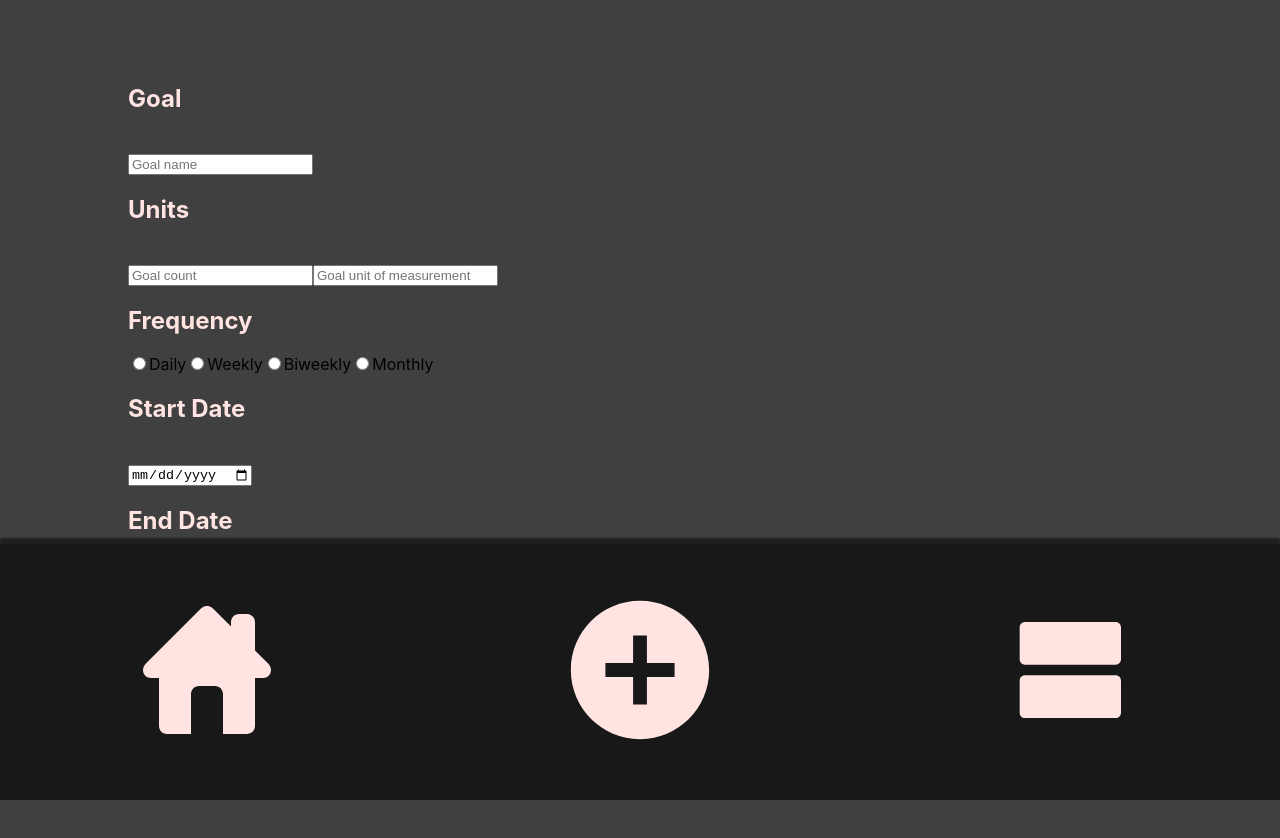
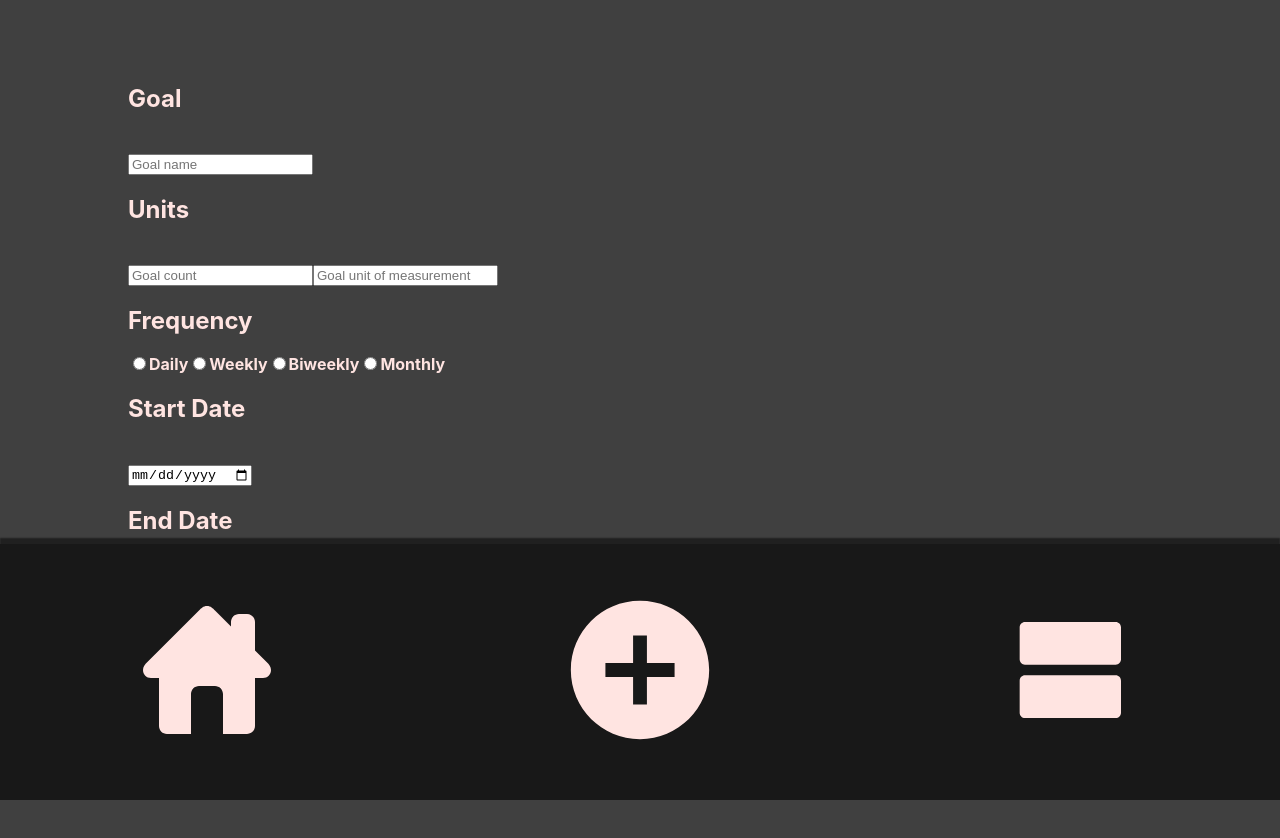
Before and after one commit to juanjmartinezguevara/goal-tracker, a React (Create React App) app in the folder client/: page /add-goal in a window 1280 px wide. Shown: the top 838 px of the page. Built offline with nearby package versions, Linux system fonts and the light colour scheme.

Commit message:
Update AddGoal with weekly/biweekly dropdown

```diff
--- a/client/src/App.css
+++ b/client/src/App.css
@@ -23,7 +23,7 @@
   width: 13vw;
 }
 
-h1, h2 {
+h1, h2, h4 {
   color: mistyrose;
 }
 
--- a/client/src/components/AddGoal.js
+++ b/client/src/components/AddGoal.js
@@ -9,6 +9,16 @@ function AddGoal(props) {
     alert("Form was successfully submitted!");
     event.preventDefault();
   };
+
+  const showDays = () => {
+    return (
+      <div>
+      <input value="monday" type="radio">Monday</input>
+      <input value="tuesday" type="radio">Tuesday</input>
+      <input value="wednesday" type="radio">Wednesday</input>
+      </div>
+    )
+  }
 
   return (
     <div className="bg-color">
@@ -26,18 +36,19 @@ function AddGoal(props) {
           <div>
           <h2>Frequency</h2>
             <label>
-              <input value="daily" type="radio"></input>Daily
+              <input value="daily" type="radio"></input><h4 style={{display: 'inline'}}>Daily</h4>
             </label>
             <label>
-              <input value="weekly" type="radio"></input>Weekly
+              <input onClick={() => showDays} value="weekly" type="radio"></input><h4 style={{display: 'inline'}}>Weekly</h4>
             </label>
             <label>
-              <input value="biweekly" type="radio"></input>Biweekly
+              <input onClick={showDays} value="biweekly" type="radio"></input><h4 style={{display: 'inline'}}>Biweekly</h4>
             </label>
             <label>
-              <input value="monthly" type="radio"></input>Monthly
+              <input value="monthly" type="radio"></input><h4 style={{display: 'inline'}}>Monthly</h4>
             </label>
           </div>
+          {showDays}
           <label>
             <h2>Start Date</h2> <br/>
             <input type="date" />
```
